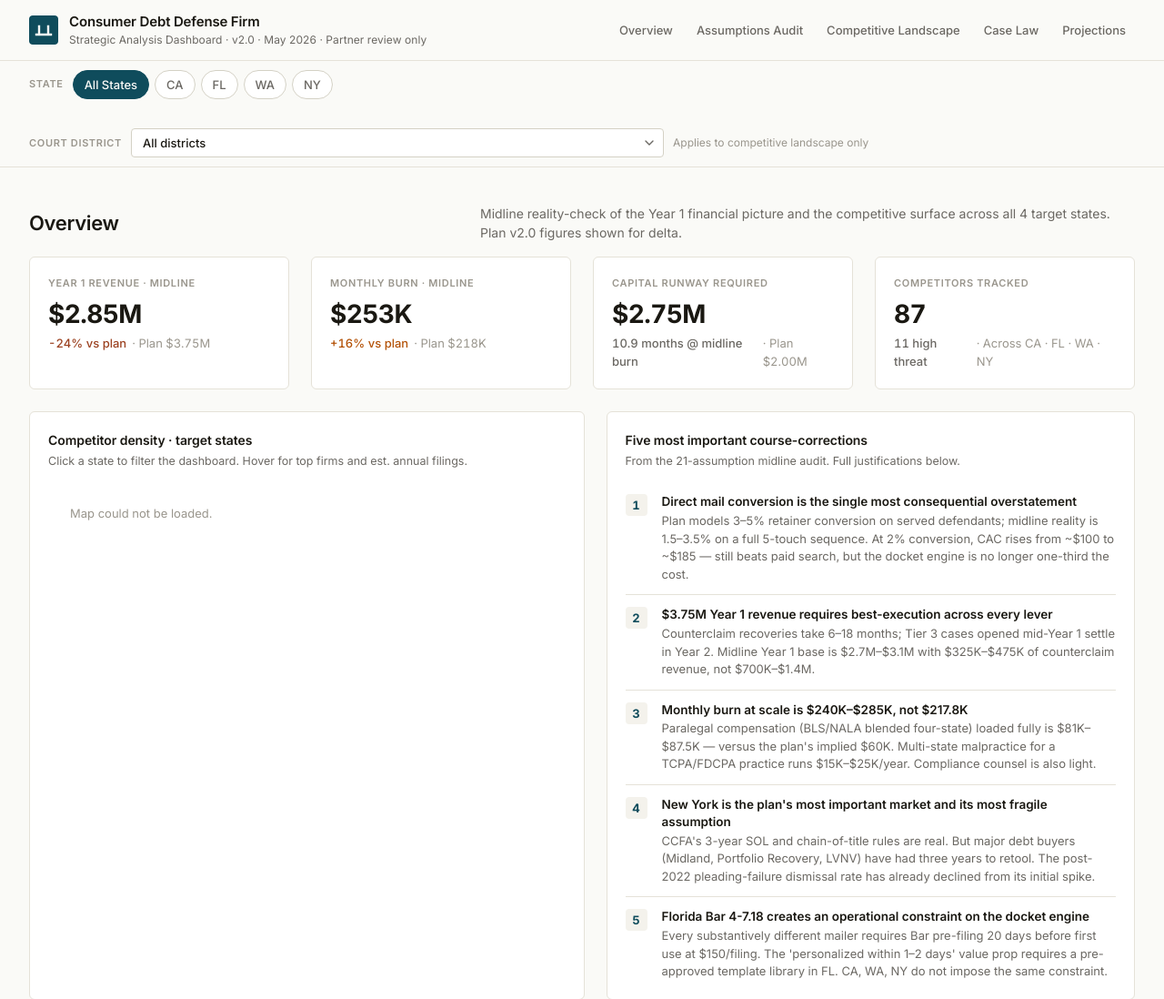
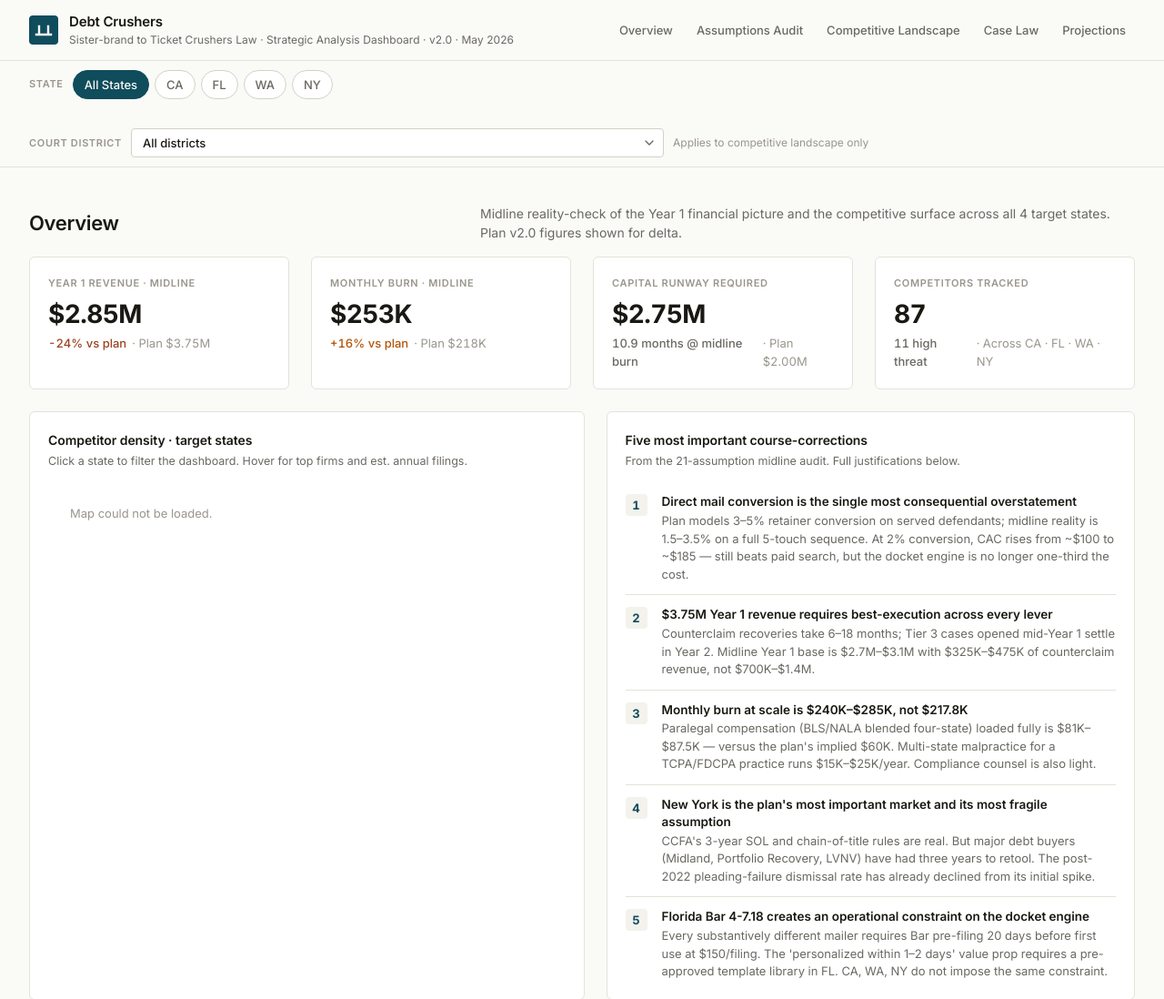
Before and after one commit to lfmsagency/debt-defense-dashboard, a plain HTML site: page index.html in a window 1280 px wide. Shown: the top 1098 px of the page at 91% size. Drawn offline with nearby package versions, Linux system fonts and the light colour scheme; no server answers.

Commit message:
Brand: rename to Debt Crushers (sister-brand to Ticket Crushers Law); remove 'Partner review only' tag

```diff
--- a/index.html
+++ b/index.html
@@ -3,8 +3,8 @@
 <head>
   <meta charset="UTF-8" />
   <meta name="viewport" content="width=device-width, initial-scale=1.0" />
-  <title>Consumer Debt Defense Firm — Strategic Analysis Dashboard</title>
-  <meta name="description" content="Strategic analysis dashboard for the Consumer Debt Defense Firm: assumptions audit, competitive landscape, case law, and midline financial projections." />
+  <title>Debt Crushers — Strategic Analysis Dashboard</title>
+  <meta name="description" content="Strategic analysis dashboard for Debt Crushers (sister-brand to Ticket Crushers Law): assumptions audit, competitive landscape, case law, and midline financial projections." />
   <link rel="preconnect" href="https://fonts.googleapis.com">
   <link rel="preconnect" href="https://fonts.gstatic.com" crossorigin>
   <link href="https://fonts.googleapis.com/css2?family=Inter:wght@400;500;600;700&display=swap" rel="stylesheet">
@@ -21,8 +21,8 @@
           <path d="M8 21h16M11 12v9M21 12v9" stroke="#FAFAF7" stroke-width="2.4" fill="none" stroke-linecap="square"/>
         </svg>
         <div class="brand__text">
-          <div class="brand__name">Consumer Debt Defense Firm</div>
-          <div class="brand__sub">Strategic Analysis Dashboard · v2.0 · May 2026 · Partner review only</div>
+          <div class="brand__name">Debt Crushers</div>
+          <div class="brand__sub">Sister-brand to Ticket Crushers Law · Strategic Analysis Dashboard · v2.0 · May 2026</div>
         </div>
       </div>
       <nav class="topnav__links" aria-label="Section navigation">
```
